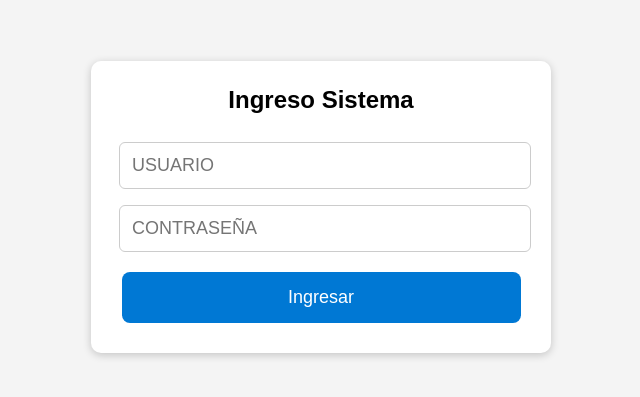
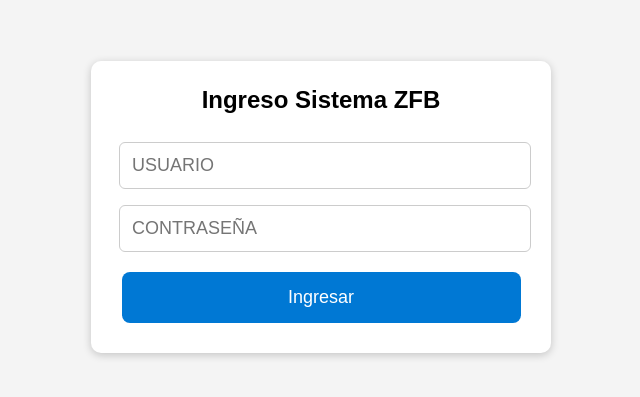
Before and after one commit to enusa71/registro-vehiculos, a plain HTML site: page index.html in a window 1280 px wide. Shown: the part 193-590 px from the top of the page, without its empty margins (319-959 px from the left). Drawn offline with Linux system fonts and the light colour scheme.

Commit message:
Update index.html

```diff
--- a/index.html
+++ b/index.html
@@ -102,7 +102,7 @@ color:#555;
 
 <div id="loginSection">
 
-<h2>Ingreso Sistema</h2>
+<h2>Ingreso Sistema ZFB</h2>
 
 <input id="username" placeholder="Usuario">
 <input type="password" id="password" placeholder="Contraseña">
```
